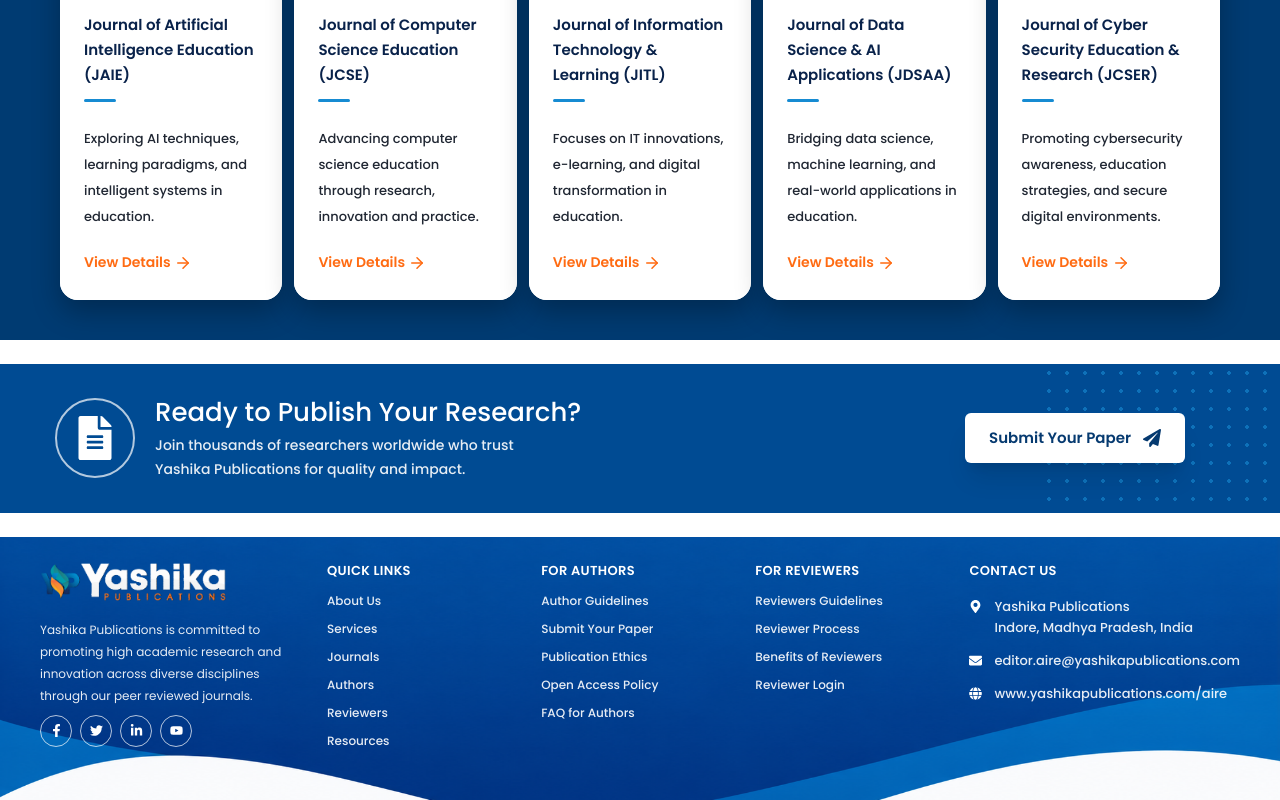
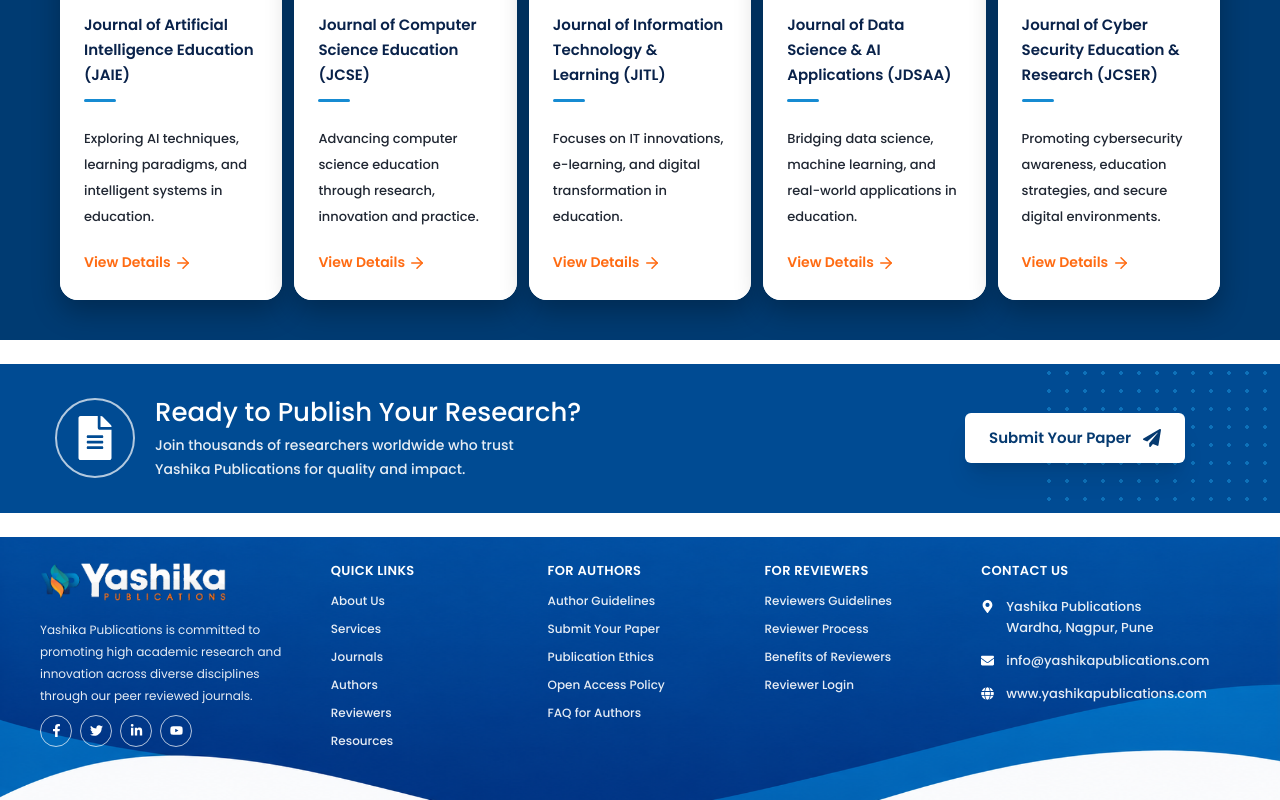
Before and after one commit to Dhanshri-Rc/yashika-publications, a React (Vite) app: page / in a window 1280 px wide. Shown: the part 2027-2827 px from the top of the page. Built offline with nearby package versions, Linux system fonts and the light colour scheme.

Commit message:
feat: update footer location and contact information for accuracy

```diff
--- a/src/components/Footer.jsx
+++ b/src/components/Footer.jsx
@@ -115,18 +115,18 @@
                 <span>
                   Yashika Publications
                   <br />
-                  Indore, Madhya Pradesh, India
+                 Wardha, Nagpur, Pune
                 </span>
               </li>
 
               <li className="flex items-center gap-3">
                 <FaEnvelope className="shrink-0 text-white" />
-                <span>editor.aire@yashikapublications.com</span>
+                <span>info@yashikapublications.com</span>
               </li>
 
               <li className="flex items-center gap-3">
                 <FaGlobe className="shrink-0 text-white" />
-                <span>www.yashikapublications.com/aire</span>
+                <span>www.yashikapublications.com</span>
               </li>
             </ul>
           </motion.div>
```
